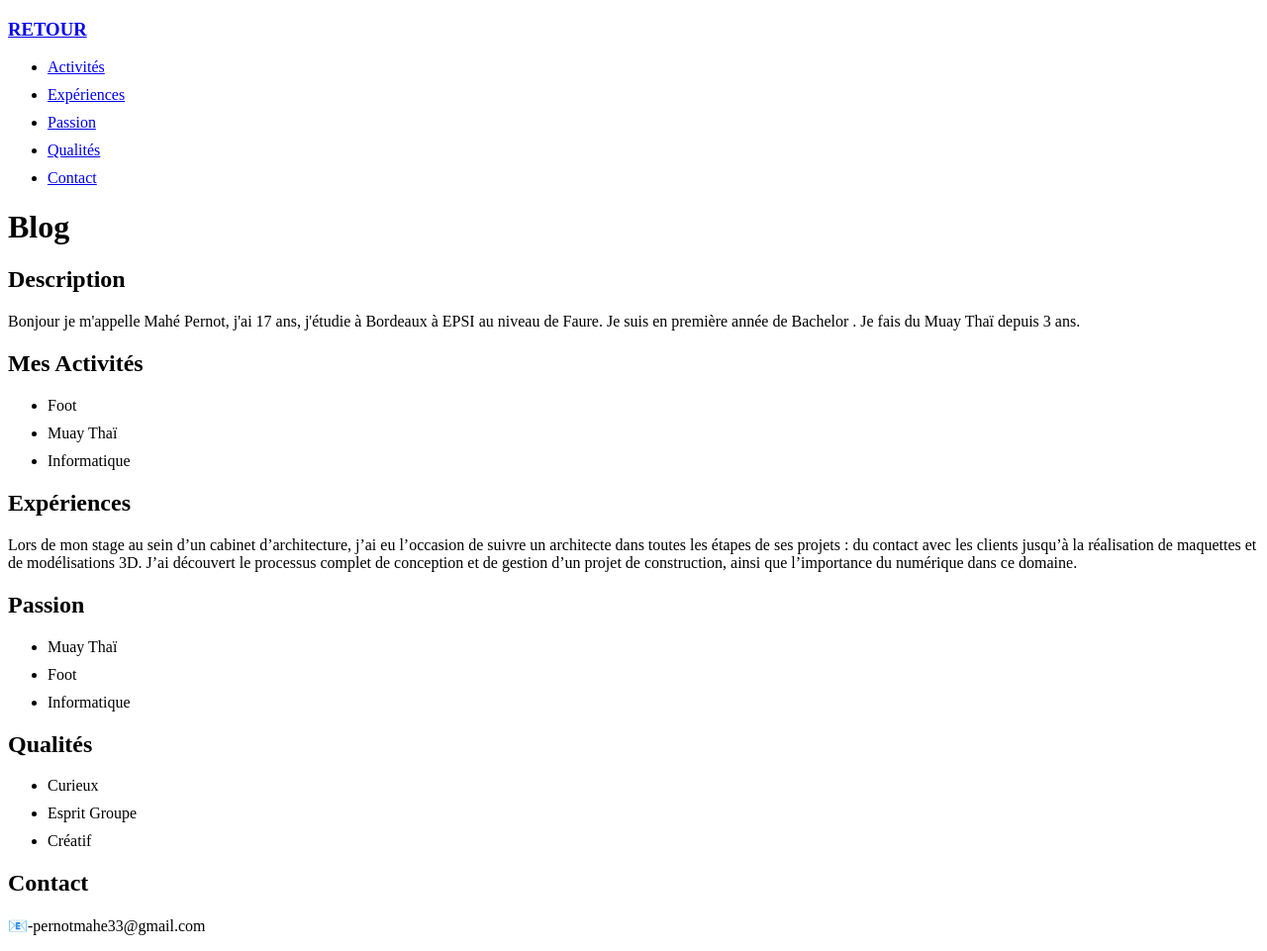
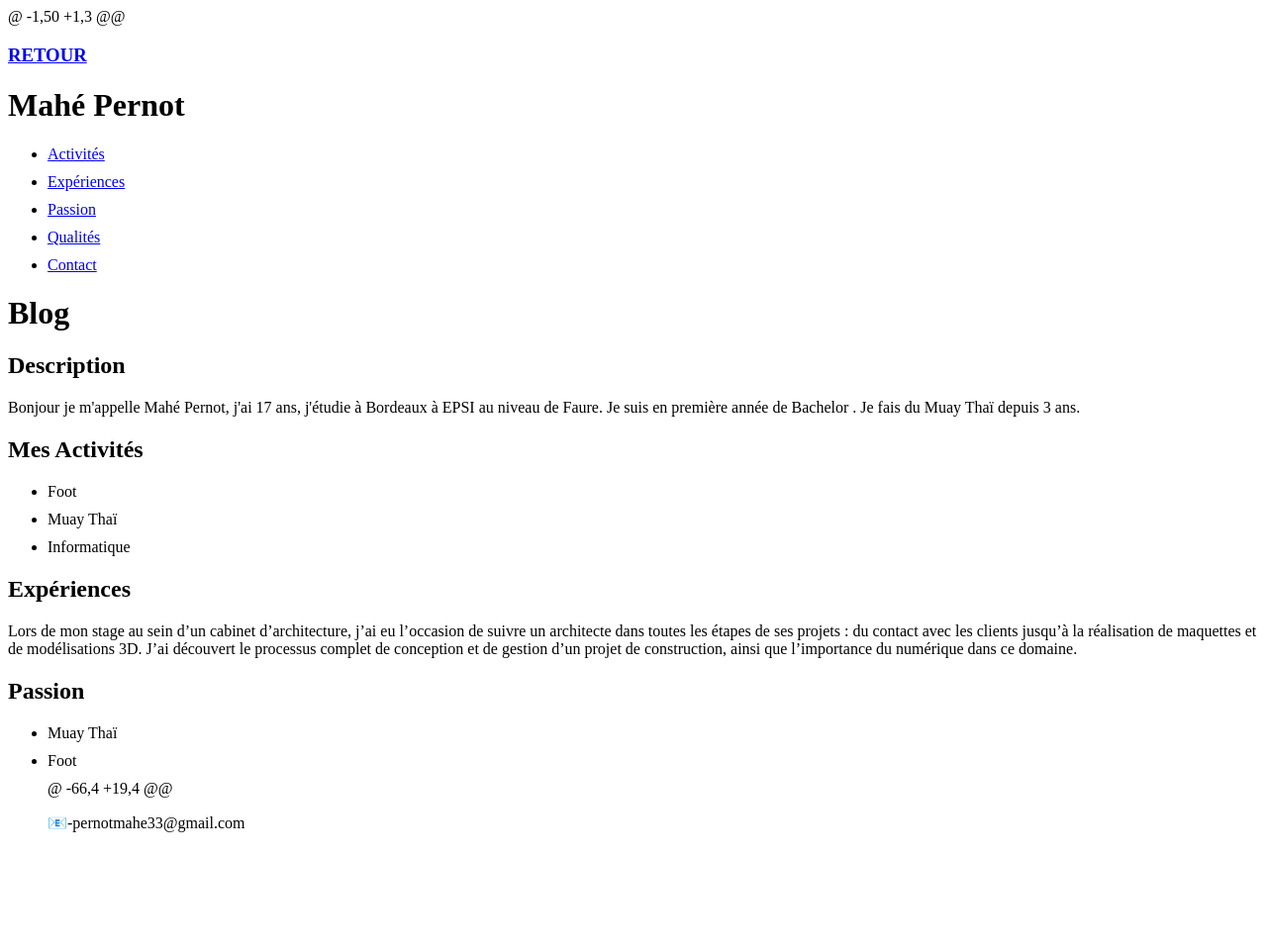
Before and after one commit to Theo-Bourt/Git_Prairy_Epsi_B1_2, a plain HTML site: page Page-HTML/Mahe.html in a window 1280 px wide. Shown: the whole page at 99% size. After the commit the page ends 857 px from the top, so only its background shows below. Drawn offline with Linux system fonts and the light colour scheme.

Commit message:
modif mahe

```diff
--- a/Page-HTML/Mahe.html
+++ b/Page-HTML/Mahe.html
@@ -1,19 +1,21 @@
+@ -1,50 +1,3 @@
 <!DOCTYPE html>
 <html lang="en">
 <head>
     <meta charset="UTF-8">
     <meta name="viewport" content="width=device-width, initial-scale=1.0">
     <title>Blog - Mahé Pernot</title>
-    <link rel="stylesheet" href="../style.css"
+    <link rel="stylesheet" href="../style.css">
 </head>
-<body>
-    <h3><a href="index.html"> RETOUR </a></h3>
+<body class="page-mahe">
+    <h3><a href="../index.html" class="RETOUR"> RETOUR </a></h3>
+    <h1>Mahé Pernot</h1>
     <nav>
         <ul>
             <li><a href="#Activités">Activités</a></li>
             <li><a href="#Expériences">Expériences</a></li>
             <li><a href="#Passion">Passion</a></li>
-            <li><a href="#Qualité">Qualités</a></li>
+            <li><a href="#Qualités">Qualités</a></li>
             <li><a href="#Contact">Contact</a></li>
         </ul>
 
@@ -21,13 +23,13 @@
 
     <h1>Blog</h1>
 
-    <header class="Description_Anthonin">
+    <section class="Description_Mahe">
         <h2>Description</h2>
         <p>Bonjour je m'appelle Mahé Pernot, j'ai 17 ans, j'étudie à Bordeaux à EPSI au niveau de Faure. Je suis en première
         année de Bachelor . Je fais du Muay Thaï depuis 3 ans.</p>
-    </header>
+    </section>
 
-    <section id="Activités" class="Activités_Anthonin">
+    <section id="Activités" class="Activités_Mahe">
         <h2><strong>Mes Activités</strong></h2>
         <ul>
             <li>Foot</li>
@@ -36,32 +38,20 @@
         </ul>
     </section>
 
-    <section id="Expériences" class="Expériences_Anthonin">
+    <section id="Expériences" class="Expériences_Mahe">
         <h2>Expériences</h2>
         <p>Lors de mon stage au sein d’un cabinet d’architecture, j’ai eu l’occasion de suivre un architecte dans toutes les étapes de ses projets :
         du contact avec les clients jusqu’à la réalisation de maquettes et de modélisations 3D. J’ai découvert le processus complet de conception et de gestion d’un projet de construction, ainsi que l’importance du numérique dans ce domaine.</p>
     </section>
 
-    <section id="Passion" class="Passion_Anthonin">
+    <section id="Passion" class="Passion_Mahe">
         <h2>Passion</h2>
         <ul>
             <li>Muay Thaï</li>
             <li>Foot</li>
-            <li>Informatique</li>
-        </ul>
+@ -66,4 +19,4 @@
+        <p>📧-pernotmahe33@gmail.com</p>
     </section>
-
-    <sectiont id="Qualités" class="Qualités_Anthonin">
-        <h2>Qualités</h2>
-        <ul>
-            <li>Curieux</li>
-            <li>Esprit Groupe</li>
-            <li>Créatif</li>
-        </ul>
-    </sectiont>
-
-    <section id="Contact" class="Contact_Anthonin"></section>
-        <h2>Contact</h2>
-        <p>📧-pernotmahe33@gmail.com</p>
 </body>
 </html>
+</html>
```
